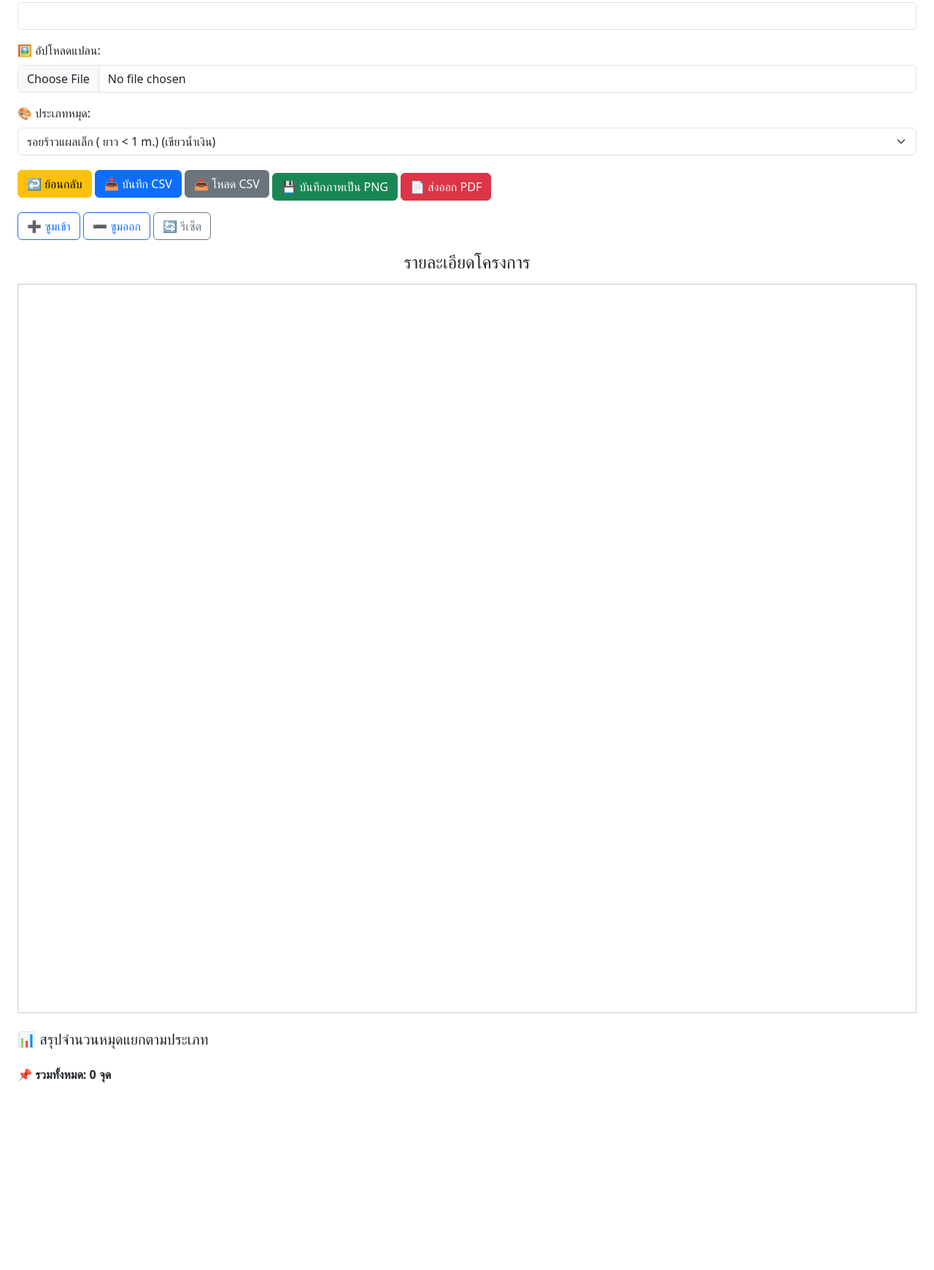
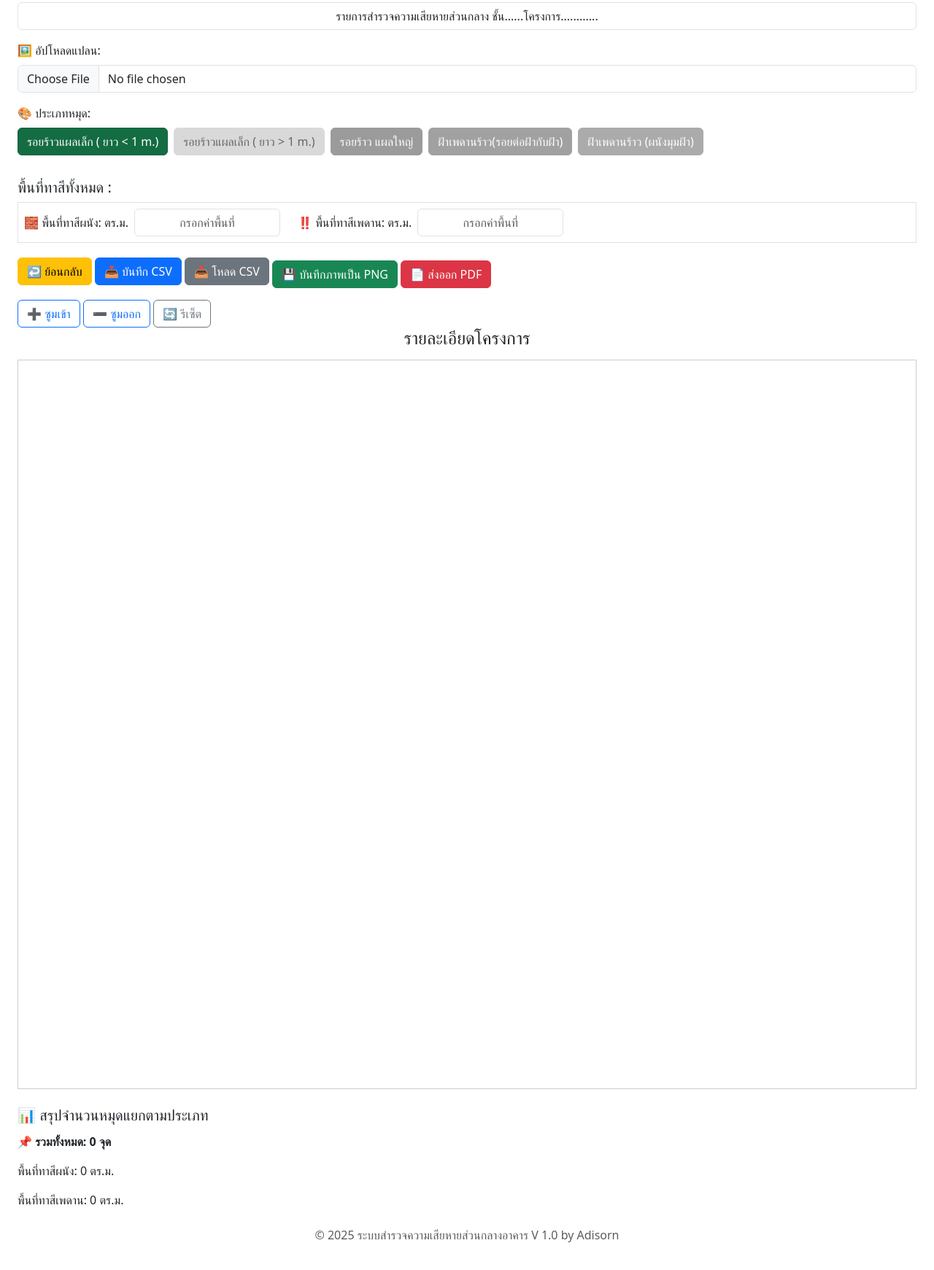
Before and after one commit to M5c02n19/pin_system.github.io, a plain HTML site: page index.html in a window 1280 px wide. Shown: the part 95-1836 px from the top of the page at 73% size. Before the commit the page ends 1620 px from the top, so only its background shows below. Drawn offline with nearby package versions, Linux system fonts and the light colour scheme.

Commit message:
index.html

```diff
--- a/index.html
+++ b/index.html
@@ -35,25 +35,63 @@
 </head>
 
 <body class="p-4">
-  <h3>📍 ระบบปักหมุดตรวจสอบความเสียหายของส่วนกลางอาคาร</h3>
+  <h3 class="text-center">📍 ระบบปักหมุดตรวจสอบความเสียหายของส่วนกลางอาคาร</h3>
   <div class="mb-3">
     <label for="Texthead" class="form-label"> รายละเอียดโครงการ:</label>
-    <input type="text" id="Texthead" class="text-center form-control" />
+    <input type="text" id="Texthead" class="text-center form-control"
+      value="รายการสำรวจความเสียหายส่วนกลาง ชั้น......โครงการ............" />
   </div>
   <div class="mb-3">
     <label for="imageUpload" class="form-label">🖼️ อัปโหลดแปลน:</label>
     <input type="file" id="imageUpload" accept="image/*" class="form-control" />
   </div>
   <div class="mb-3">
-    <label for="pinType" class="form-label">🎨 ประเภทหมุด:</label>
-    <select id="pinType" class="form-select">
-      <option value="Green">รอยร้าวแผลเล็ก ( ยาว < 1 m.) (เขียวน้ำเงิน)</option>
-      <option value="orange">รอยร้าวแผลเล็ก ( ยาว > 1 m.) (ส้ม)</option>
-      <option value="red">รอยร้าว แผลใหญ่ (แดง)</option>
-      <option value="blue">ฝ้าเพดานร้าว(รอยต่อฝ้ากับฝ้า) (ฟ้า)</option>
-      <option value="purple">ฝ้าเพดานร้าว (ผนังมุมฝ้า) (ม่วงแดง)</option>
-    </select>
+    <label class="form-label">🎨 ประเภทหมุด: </label>
+    <div id="pinTypeButtons" class="d-flex gap-2 flex-wrap">
+      <button type="button" class="btn btn-success" data-color="Green">รอยร้าวแผลเล็ก ( ยาว < 1 m.)</button>
+          <button type="button" class="btn btn-warning" data-color="orange">รอยร้าวแผลเล็ก ( ยาว > 1 m.) </button>
+          <button type="button" class="btn btn-danger" data-color="red">รอยร้าว แผลใหญ่ </button>
+          <button type="button" class="btn btn-primary" data-color="blue">ฝ้าเพดานร้าว(รอยต่อฝ้ากับฝ้า)</button>
+          <button type="button" class="btn btn-secondary" data-color="purple">ฝ้าเพดานร้าว (ผนังมุมฝ้า)</button>
+    </div>
+    <br>
+    <h5 class="mt-2">พื้นที่ทาสีทั้งหมด :</h5>
+    <div class="mb-3 d-flex align-items-center gap-2 border p-2">
+      <label for="Areawall" class="form-label mb-0">🧱 พื้นที่ทาสีผนัง: ตร.ม.</label>
+      <input type="text" id="Areawall" class="text-center form-control" style="width:200px;" value=""
+        placeholder="กรอกค่าพื้นที่" />
+      <label for="Areaceiling" class="form-label mb-0 ms-3">‼️ พื้นที่ทาสีเพดาน: ตร.ม.</label>
+      <input type="text" id="Areaceiling" class="text-center form-control" style="width:200px;" value=""
+        placeholder="กรอกค่าพื้นที่" />
+    </div>
+    <input type="hidden" id="pinType" value="Green">
+    <style>
+      #pinTypeButtons .btn {
+        filter: grayscale(1);
+        opacity: 0.6;
+        transition: filter 0.2s, opacity 0.2s;
+      }
+
+      #pinTypeButtons .btn.active {
+        filter: none;
+        opacity: 1;
+      }
+    </style>
   </div>
+  <script>
+    // ปุ่มเลือกประเภทหมุด
+    const pinTypeButtons = document.querySelectorAll('#pinTypeButtons button');
+    const pinTypeInput = document.getElementById('pinType');
+    pinTypeButtons.forEach(btn => {
+      btn.addEventListener('click', function () {
+        pinTypeInput.value = this.getAttribute('data-color');
+        pinTypeButtons.forEach(b => b.classList.remove('active'));
+        this.classList.add('active');
+      });
+    });
+    // ตั้งค่าปุ่มแรกเป็น active
+    pinTypeButtons[0].classList.add('active');
+  </script>
   <div class="mb-3">
     <button id="undoBtn" class="btn btn-warning">↩️ ย้อนกลับ</button>
     <button id="saveCsvBtn" class="btn btn-primary">📥 บันทึก CSV</button>
@@ -66,15 +104,46 @@
     <button onclick="zoomIn()" class="btn btn-outline-primary">➕ ซูมเข้า</button>
     <button onclick="zoomOut()" class="btn btn-outline-primary">➖ ซูมออก</button>
     <button onclick="resetZoom()" class="btn btn-outline-secondary">🔄 รีเซ็ต</button>
-  </div>
+
   <div id="captureArea">
     <div class="text-center mb-3">
       <h4 id="Texthead">รายละเอียดโครงการ</h4>
     </div>
     <div id="planContainer"></div>
     <h5 class="mt-4">📊 สรุปจำนวนหมุดแยกตามประเภท</h5>
-    <ul id="summaryList" class="list-group w-50 mb-3"></ul>
-    <p><strong>📌 รวมทั้งหมด: <span id="totalPins">0</span> จุด</strong></p>
+    <ul id="summaryList" class="list-group w-100 mb-1"></ul>
+    <p id="totalPinsContainer"><strong>📌 รวมทั้งหมด: <span id="totalPins">0</span> จุด</strong></p>
+    <script>
+      // Ensure totalPinsContainer is visible before export
+      document.getElementById('exportPdfBtn').addEventListener('click', function () {
+      document.getElementById('totalPinsContainer').style.display = '';
+      });
+    </script>
+  <div class="mb-3 ">
+    <p>พื้นที่ทาสีผนัง: <span id="AreawallDisplay"></span> ตร.ม.</p>
+    <p>พื้นที่ทาสีเพดาน: <span id="AreaceilingDisplay"></span> ตร.ม.</p>
+  </div>
+  <script>
+    // อัปเดตข้อความแสดงค่าจาก input
+    function updateAreaDisplays() {
+      document.getElementById('AreawallDisplay').textContent = document.getElementById('Areawall').value || '0';
+      document.getElementById('AreaceilingDisplay').textContent = document.getElementById('Areaceiling').value || '0';
+    }
+    document.getElementById('Areawall').addEventListener('input', updateAreaDisplays);
+    document.getElementById('Areaceiling').addEventListener('input', updateAreaDisplays);
+    updateAreaDisplays();
+  </script>
+</div>
+  </div>
+
+  <footer class="mt-4">
+    <p class="text-center text-muted">© 2025 ระบบสำรวจความเสียหายส่วนกลางอาคาร V 1.0 by Adisorn</p>
+  </footer>
+  <br>
+  <br>
+  <br>
+  <br>
+  <br>
   </div>
   <script src="https://cdnjs.cloudflare.com/ajax/libs/html2canvas/1.4.1/html2canvas.min.js"></script>
   <script src="https://cdnjs.cloudflare.com/ajax/libs/jspdf/2.5.1/jspdf.umd.min.js"></script>
@@ -91,7 +160,6 @@
     Texthead.textContent = document.getElementById('Texthead').value || "รายละเอียดโครงการ";
     document.getElementById('Texthead').addEventListener('input', (e) => {
       Texthead.textContent = e.target.value || "รายละเอียดโครงการ";
-
       document.querySelector("#captureArea h4").textContent = e.target.value || "รายละเอียดโครงการ";
       document.querySelector("#captureArea h4").style.color = "black";
       document.querySelector("#captureArea h4").style.fontSize = "24px";
@@ -103,11 +171,11 @@
     let pins = [];
     let scale = 1;
     const colorMap = {
-      Green: 'รอยร้าวไม่เกิน 1 ม.',
-      orange: 'รอยร้าวมากว่า 1 ม.',
-      red: 'รอยร้าวทะลุ',
+      Green: 'รอยร้าวแผลเล็ก ( ยาว < 1 m.)',
+      orange: 'รอยร้าวแผลเล็ก ( ยาว > 1 m.)',
+      red: 'รอยร้าว แผลใหญ่ ',
       blue: 'ฝ้าเพดานร้าว(รอยต่อฝ้ากับฝ้า)',
-      purple: 'ฝ้าเพดานร้าว (ผนังมุมฝ้า)',
+      purple: 'ฝ้าเพดานร้าว (ผนังมุมฝ้า',
     };
     imageUpload.addEventListener('change', (e) => {
       const file = e.target.files[0];
@@ -151,7 +219,7 @@
       for (const type in summary) {
         const li = document.createElement('li');
         li.className = "list-group-item d-flex justify-content-between align-items-center";
-        li.innerHTML = `<span style="color:${type}; font-weight: bold;">●</span> ${colorMap[type]} <span class="badge bg-secondary rounded-pill">${summary[type]}</span>`;
+        li.innerHTML = `<span style="color:${type}; font-weight: bold; font-size: 2em;">●</span> ${colorMap[type]} <span class="badge bg-secondary rounded-pill">${summary[type]}</span>`;
         summaryList.appendChild(li);
       }
       totalPinsDisplay.textContent = pins.length;
@@ -206,23 +274,26 @@
 
       // ✅ เพิ่ม scale เพื่อให้ภาพชัดขึ้น
       const canvas = await html2canvas(captureElement, {
-      scale: 2, // ลองใช้ 2 หรือ 3 เพื่อเพิ่มความชัด
-      useCORS: true
+        scale: 3, // ลองใช้ 2 หรือ 3 เพื่อเพิ่มความชัด
+        useCORS: true
       });
 
       const imgData = canvas.toDataURL("image/png");
 
-      const pdfWidth = canvas.width;
-      const pdfHeight = canvas.height;
+      // ✅ ปรับขนาด PDF ให้เท่ากับ canvas
+      // ใช้ขนาดของ canvas เพื่อกำหนดขนาด PDF
+      const margin = 50;
+      const pdfWidth = canvas.width * 2;
+      const pdfHeight = canvas.height * 2;
 
       const { jsPDF } = window.jspdf;
       const pdf = new jsPDF({
-      orientation: pdfWidth > pdfHeight ? "landscape" : "portrait",
-      unit: "px",
-      format: [pdfWidth, pdfHeight] // ✅ ปรับขนาด PDF ให้เท่ากับ canvas
+        orientation: pdfWidth > pdfHeight ? "landscape" : "portrait",
+        unit: "px",//
+        format: [pdfWidth, pdfHeight] // ✅ ปรับขนาด PDF ให้เท่ากับ canvas
       });
 
-      pdf.addImage(imgData, 'PNG', 0, 0, pdfWidth, pdfHeight);
+      pdf.addImage(imgData, 'PNG', margin, margin, pdfWidth, pdfHeight);
 
       // ใช้ชื่อไฟล์ตาม id Texthead
       let filename = document.getElementById('Texthead').value.trim() || "แผนที่พร้อมสรุป";
@@ -230,6 +301,7 @@
       filename = filename.replace(/[\\/:*?"<>|]/g, '');
       pdf.save(filename + ".pdf");
     });
+
     // ฟังก์ชันซูม
 
     function zoomIn() {
@@ -245,6 +317,7 @@
       planContainer.style.transform = `scale(1)`;
     }
   </script>
+
 </body>
 
 </html>
```
